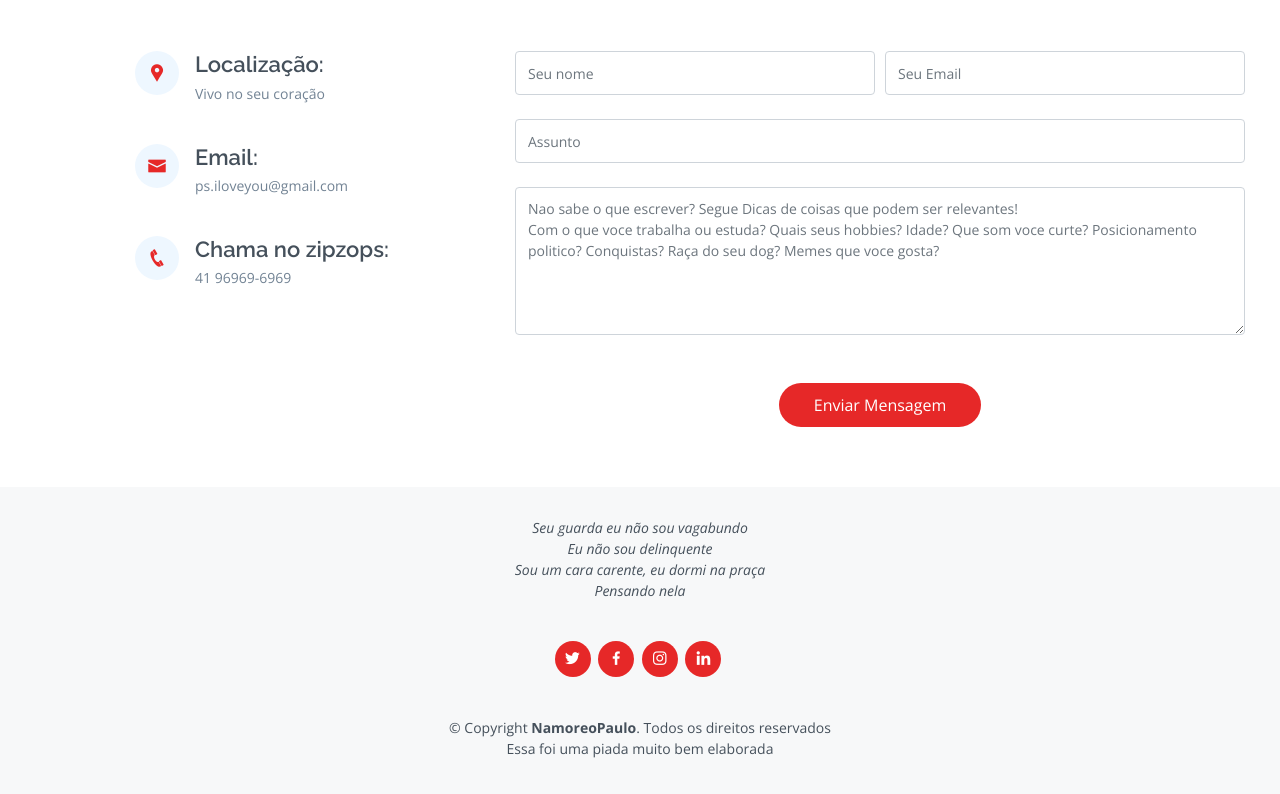
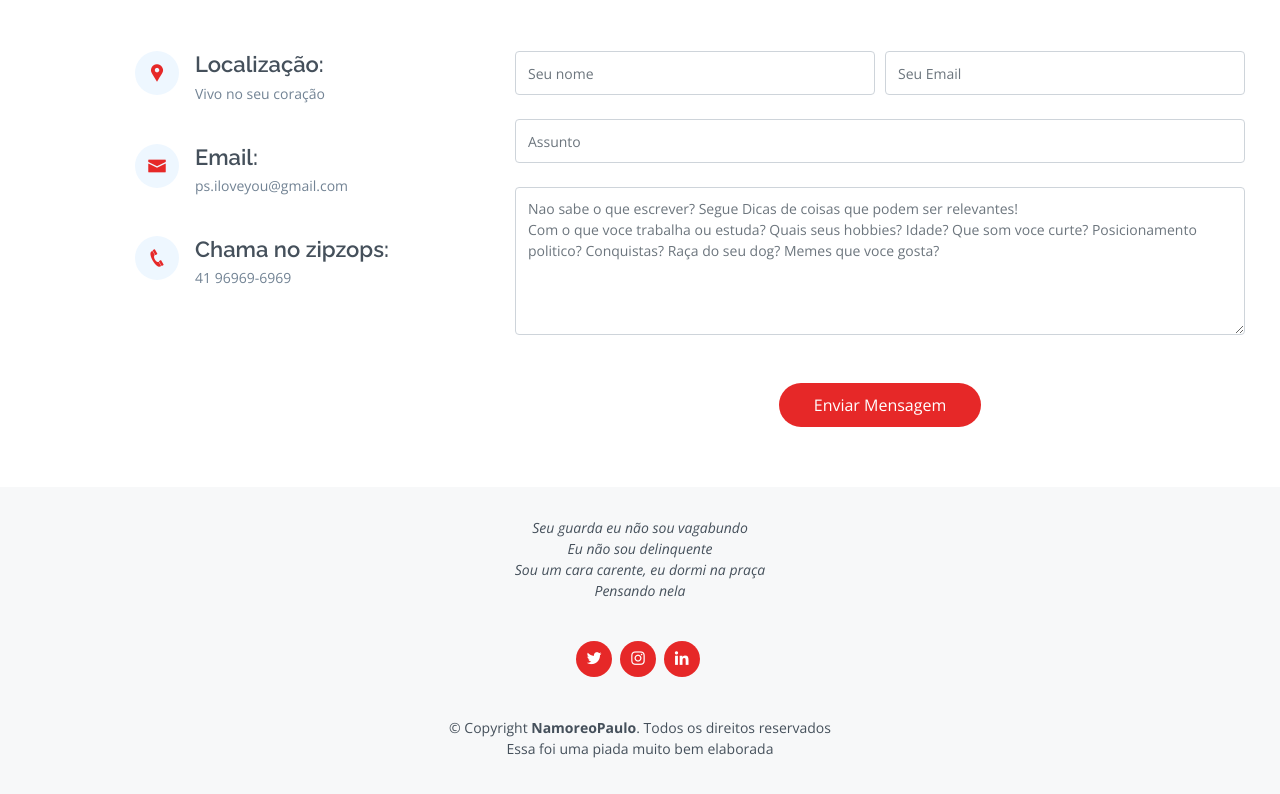
Before and after one commit to pscordeiro/Mozao-pro-Paulo, a plain HTML site: page index.html in a window 1280 px wide. Shown: the part 2869-3663 px from the top of the page. Drawn offline with nearby package versions, Linux system fonts and the light colour scheme.

Commit message:
Update index.html FINAL

```diff
--- a/index.html
+++ b/index.html
@@ -382,8 +382,7 @@ Com o que voce trabalha ou estuda? Quais seus hobbies? Idade? Que som voce curte
         Sou um cara carente, eu dormi na praça </br>
         Pensando nela</p>
       <div class="social-links">
-        <a href="https://twitter.com/v4ipc" target="_blank" class="twitter"><i class="bx bxl-twitter"></i></a>
-        <a href="https://www.facebook.com/pc8539/" target="_blank" class="facebook"><i class="bx bxl-facebook"></i></a>
+        <a href="https://twitter.com/pscordeiroo" target="_blank" class="twitter"><i class="bx bxl-twitter"></i></a>
         <a href="https://www.instagram.com/vaipc" target="_blank" class="instagram"><i class="bx bxl-instagram"></i></a>
         <a href="https://www.linkedin.com/in/pscordeiro/" target="_blank" class="linkedin"><i
             class="bx bxl-linkedin"></i></a>
```
